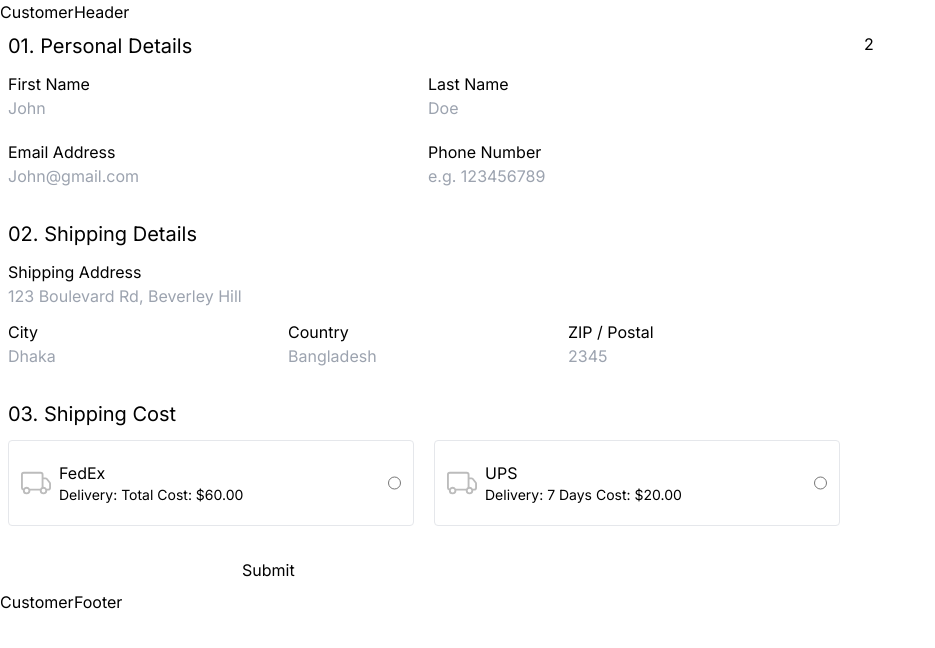
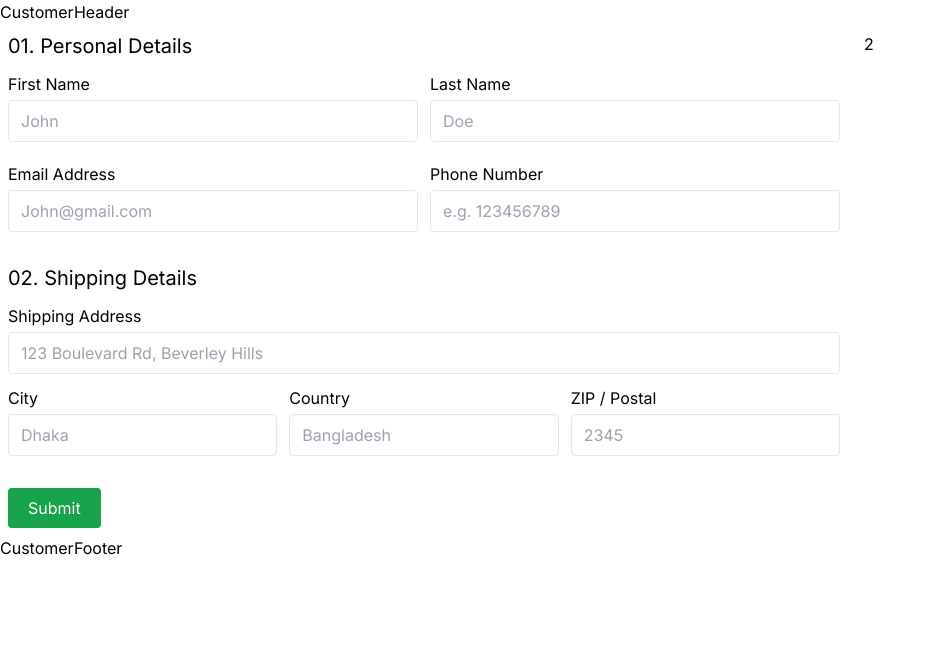
Before and after one commit to arafatyamin/kacha-bazar, a Next.js app: page /checkout in a window 1280 px wide. Shown: the top 648 px of the page, without its empty margins (0-935 px from the left). Built offline with nearby package versions, Linux system fonts and the light colour scheme.

Commit message:
checkout page form radio buttons not working need to fix it

```diff
--- a/pages/checkout/index.js
+++ b/pages/checkout/index.js
@@ -7,12 +7,10 @@ const checkout = () => {
   const {
     register,
     handleSubmit,
-    watch,
     formState: { errors },
   } = useForm();
   const onSubmit = (data) => console.log(data);
 
-  console.log(watch("example"));
   return (
     <>
       <Head>
@@ -27,42 +25,63 @@ const checkout = () => {
                   <div className="mb-8">
                     <h3 className="mb-3 font-medium">01. Personal Details</h3>
                     <div>
-                      <div className="flex gap-2 mb-5">
+                      <div className="flex gap-3 mb-5">
                         <div className="w-full">
-                          <label htmlFor="firstName">First Name</label>
+                          <label
+                            htmlFor="firstName"
+                            className="mb-1 inline-block"
+                          >
+                            First Name
+                          </label>
                           <br />
                           <input
                             id="firstName"
                             placeholder="John"
+                            className="px-3 py-2 w-full outline-none border rounded focus:border-green-600"
                             {...register("firstName")}
                           />
                         </div>
                         <div className="w-full">
-                          <label htmlFor="lastName">Last Name</label>
+                          <label
+                            htmlFor="lastName"
+                            className="mb-1 inline-block"
+                          >
+                            Last Name
+                          </label>
                           <br />
                           <input
                             id="lastName"
                             placeholder="Doe"
-                            {...register("example")}
+                            className="px-3 py-2 w-full outline-none border rounded focus:border-green-600"
+                            {...register("lastName")}
                           />
                         </div>
                       </div>
 
-                      <div className="flex gap-2">
+                      <div className="flex gap-3">
                         <div className="w-full">
-                          <label htmlFor="email">Email Address</label>
+                          <label htmlFor="email" className="mb-1 inline-block">
+                            Email Address
+                          </label>
                           <br />
                           <input
                             id="email"
+                            className="px-3 py-2 w-full outline-none border rounded focus:border-green-600"
                             placeholder="John@gmail.com"
                             {...register("email")}
                           />
                         </div>
                         <div className="w-full">
-                          <label htmlFor="phoneNumber">Phone Number</label>
+                          <label
+                            htmlFor="phoneNumber"
+                            className="mb-1 inline-block"
+                          >
+                            Phone Number
+                          </label>
                           <br />
                           <input
                             id="phoneNumber"
+                            className="px-3 py-2 w-full outline-none border rounded focus:border-green-600"
                             placeholder="e.g. 123456789"
                             {...register("phoneNumber")}
                           />
@@ -70,45 +89,61 @@ const checkout = () => {
                       </div>
                     </div>
                   </div>
-                  {/* Shipping Details */}
+
                   <div className="mb-8">
                     <h3 className="mb-3 font-medium">02. Shipping Details</h3>
                     <div>
                       <div className="w-full mb-3">
-                        <label htmlFor="shippingAddress">
+                        <label
+                          htmlFor="shippingAddress"
+                          className="mb-1 inline-block"
+                        >
                           Shipping Address
                         </label>
                         <br />
                         <input
                           id="shippingAddress"
+                          className="px-3 py-2 w-full outline-none border rounded focus:border-green-600"
                           placeholder="123 Boulevard Rd, Beverley Hills"
                           {...register("shippingAddress")}
                         />
                       </div>
-                      <div className="flex gap-2 mb-5">
+                      <div className="flex gap-3 mb-5">
                         <div className="w-full">
-                          <label htmlFor="city">City</label>
+                          <label htmlFor="city" className="mb-1 inline-block">
+                            City
+                          </label>
                           <br />
                           <input
                             id="city"
+                            className="px-3 py-2 w-full outline-none border rounded focus:border-green-600"
                             placeholder="Dhaka"
                             {...register("city")}
                           />
                         </div>
                         <div className="w-full">
-                          <label htmlFor="country">Country</label>
+                          <label
+                            htmlFor="country"
+                            className="mb-1 inline-block"
+                          >
+                            Country
+                          </label>
                           <br />
                           <input
                             id="country"
+                            className="px-3 py-2 w-full outline-none border rounded focus:border-green-600"
                             placeholder="Bangladesh"
                             {...register("country")}
                           />
                         </div>
                         <div className="w-full">
-                          <label htmlFor="zip">ZIP / Postal</label>
+                          <label htmlFor="zip" className="mb-1 inline-block">
+                            ZIP / Postal
+                          </label>
                           <br />
                           <input
                             id="zip"
+                            className="px-3 py-2 w-full outline-none border rounded focus:border-green-600"
                             placeholder="2345"
                             {...register("zip")}
                           />
@@ -117,13 +152,13 @@ const checkout = () => {
                     </div>
                   </div>
 
-                  <div className="mb-8">
+                  {/* <div className="mb-8">
                     <h3 className="font-medium mb-3">03. Shipping Cost</h3>
                     <div className="flex gap-5">
-                      <div className="flex-1 px-3 py-5 border rounded">
-                        <label htmlFor="fedex">
+                      <label htmlFor="fedex" className="flex-1 cursor-pointer">
+                        <div className="px-3 py-5 border rounded">
                           <div className="flex justify-between gap-2">
-                            <div className="flex gap-2 items-center">
+                            <div className="flex gap-3 items-center">
                               <div>
                                 <BsTruck size="30" color="#bcbcbc" />
                               </div>
@@ -142,12 +177,12 @@ const checkout = () => {
                               {...register("fedex", { required: true })}
                             />
                           </div>
-                        </label>
-                      </div>
-                      <div className="flex-1 px-3 py-5 border rounded">
-                        <label htmlFor="ups">
+                        </div>
+                      </label>
+                      <label htmlFor="ups" className="flex-1 cursor-pointer">
+                        <div className="px-3 py-5 border rounded">
                           <div className="flex justify-between gap-2">
-                            <div className="flex gap-2 items-center">
+                            <div className="flex gap-3 items-center">
                               <div>
                                 <BsTruck size="30" color="#bcbcbc" />
                               </div>
@@ -166,19 +201,67 @@ const checkout = () => {
                               {...register("ups", { required: true })}
                             />
                           </div>
-                        </label>
-                      </div>
+                        </div>
+                      </label>
                     </div>
                   </div>
 
-                  {/* include validation with required or other standard HTML validation rules */}
-                  <input {...register("exampleRequired", { required: true })} />
-                  {/* errors will return when field validation fails  */}
+                  <div className="mb-8">
+                    <h3 className="font-medium mb-3">04. Payment Details</h3>
+                    <div className="flex gap-5">
+                      <label htmlFor="cash" className="flex-1 cursor-pointer">
+                        <div className="px-3 py-5 border rounded">
+                          <div className="flex justify-between gap-2">
+                            <div className="flex gap-3 items-center">
+                              <div>
+                                <BsTruck size="30" color="#bcbcbc" />
+                              </div>
+                              <div>
+                                <h6>Cash On Delivery</h6>
+                              </div>
+                            </div>
+                            <input
+                              id="cash"
+                              type="radio"
+                              name="cash"
+                              value="cash"
+                              {...register("cash", { required: true })}
+                            />
+                          </div>
+                        </div>
+                      </label>
+                      <label htmlFor="card" className="flex-1 cursor-pointer">
+                        <div className="px-3 py-5 border rounded">
+                          <div className="flex justify-between gap-2">
+                            <div className="flex gap-3 items-center">
+                              <div>
+                                <BsTruck size="30" color="#bcbcbc" />
+                              </div>
+                              <div>
+                                <h6>Credit Card</h6>
+                              </div>
+                            </div>
+                            <input
+                              id="card"
+                              type="radio"
+                              name="card"
+                              value="card"
+                              {...register("card", { required: true })}
+                            />
+                          </div>
+                        </div>
+                      </label>
+                    </div>
+                  </div> */}
+
                   {errors.exampleRequired && (
                     <span>This field is required</span>
                   )}
 
-                  <input type="submit" />
+                  <input
+                    className="bg-green-600 px-5 py-2 text-white rounded cursor-pointer"
+                    type="submit"
+                  />
                 </form>
               </div>
               <div className="p-2">2</div>
```
